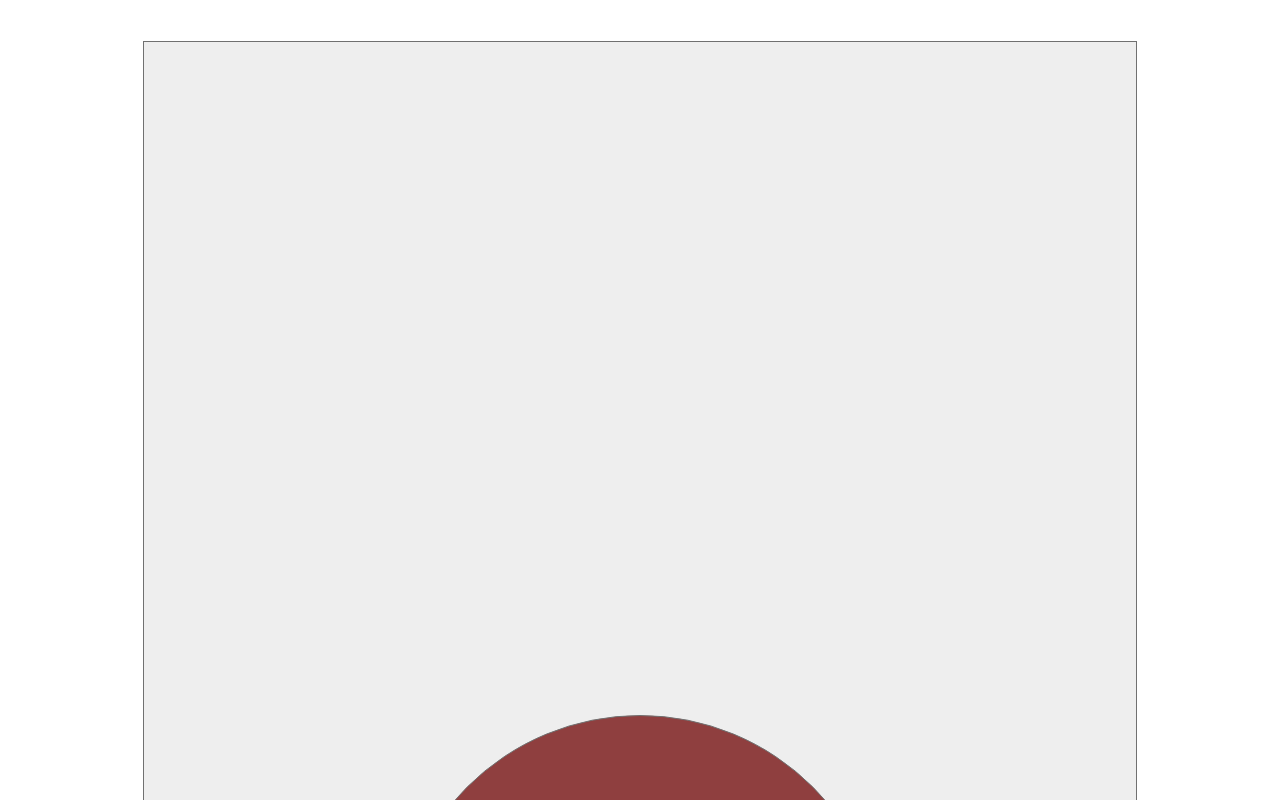
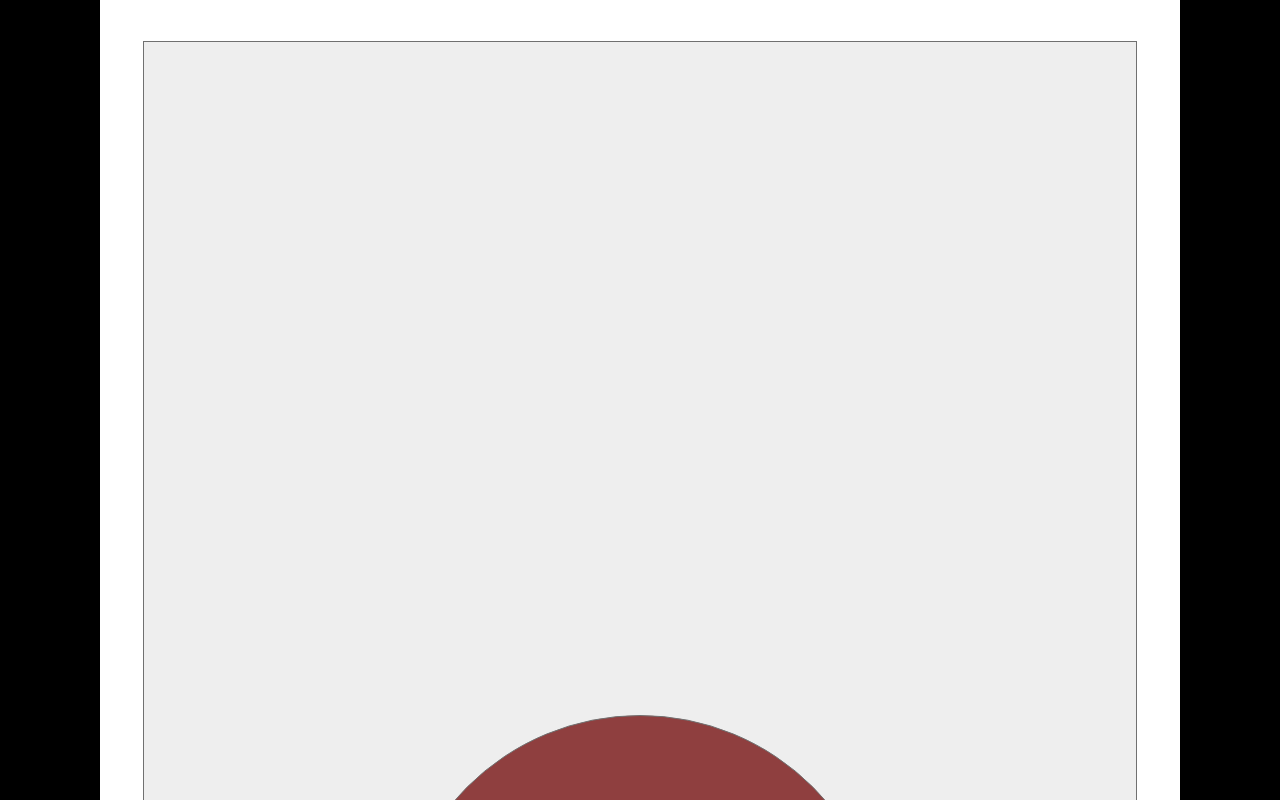
Before and after one commit to SmartCodersEG/test, a plain HTML site: page sds.html in a window 1280 px wide. Shown: the top 800 px of the page. Drawn offline with nearby package versions, Linux system fonts and the light colour scheme; a small style sheet from the web is missing.

Commit message:
Update sds.html

```diff
--- a/sds.html
+++ b/sds.html
@@ -12,7 +12,7 @@
     <link rel="stylesheet" type="text/css" href="css/styleguide.css" />
     <link rel="stylesheet" type="text/css" href="css/globals.css" />
   </head>
-  <body style="margin: 0; background: #ffffff">
+  <body style="margin: 0; background: #000000">
     <input type="hidden" id="anPageName" name="page" value="sds" />
     <div class="container-center-horizontal">
       <div class="sds screen">
```
